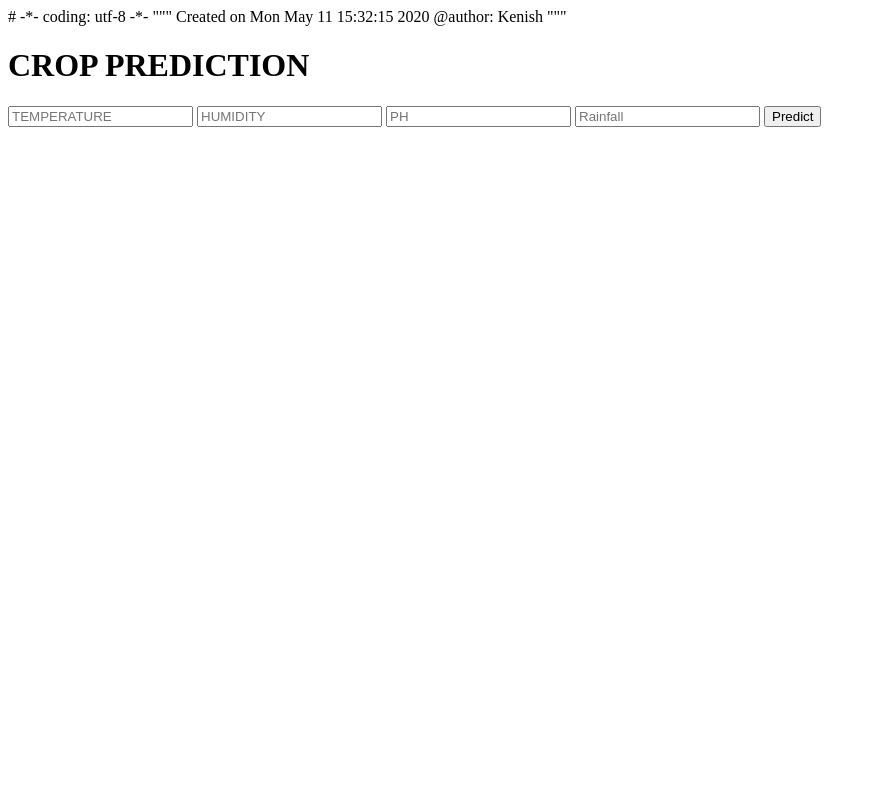
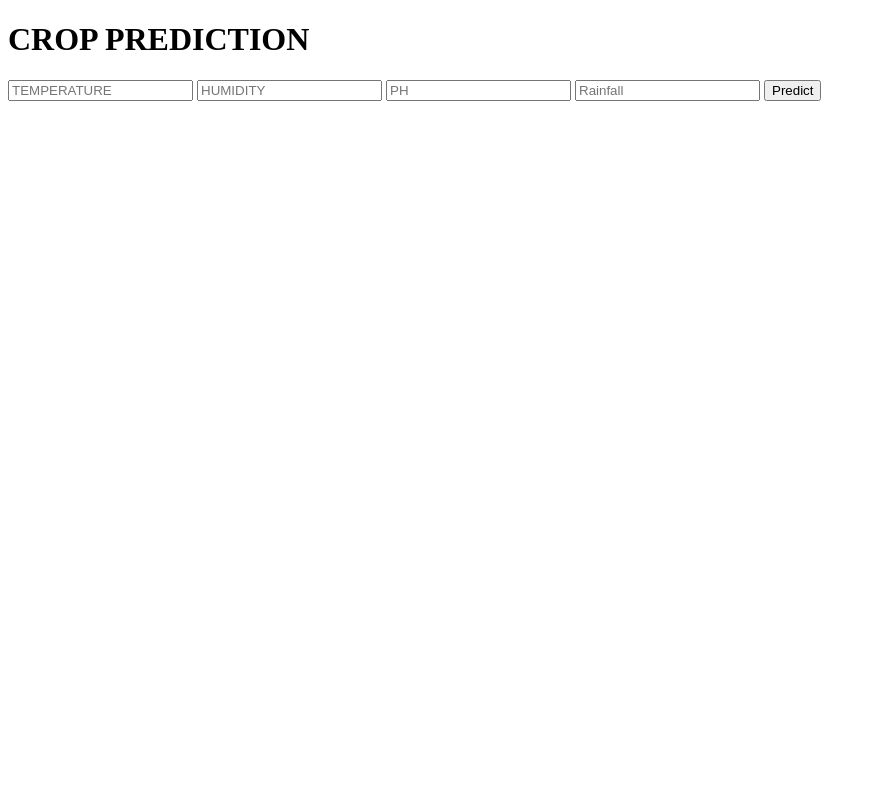
Before and after one commit to kenish26/cropprediction, a Flask app: page / in a window 1280 px wide. Shown: the whole page, without its empty margins (0-876 px from the left). Run offline with Flask 2, Linux system fonts and the light colour scheme; parts of the project's set-up code (start-up, migrations or seed data) failed here and were passed over.

Commit message:
Update index.html

```diff
--- a/templates/index.html
+++ b/templates/index.html
@@ -1,9 +1,4 @@
-# -*- coding: utf-8 -*-
-"""
-Created on Mon May 11 15:32:15 2020
 
-@author: Kenish
-"""
 
 
 <!DOCTYPE html>
```
